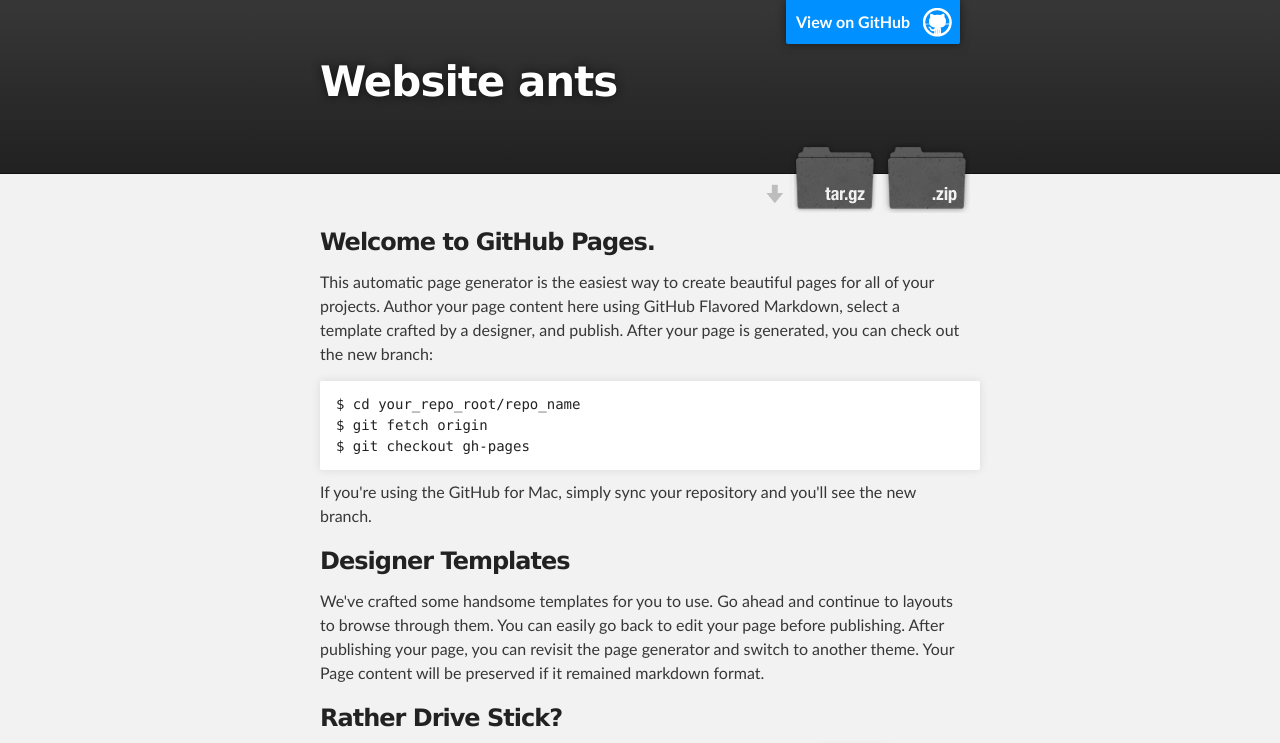
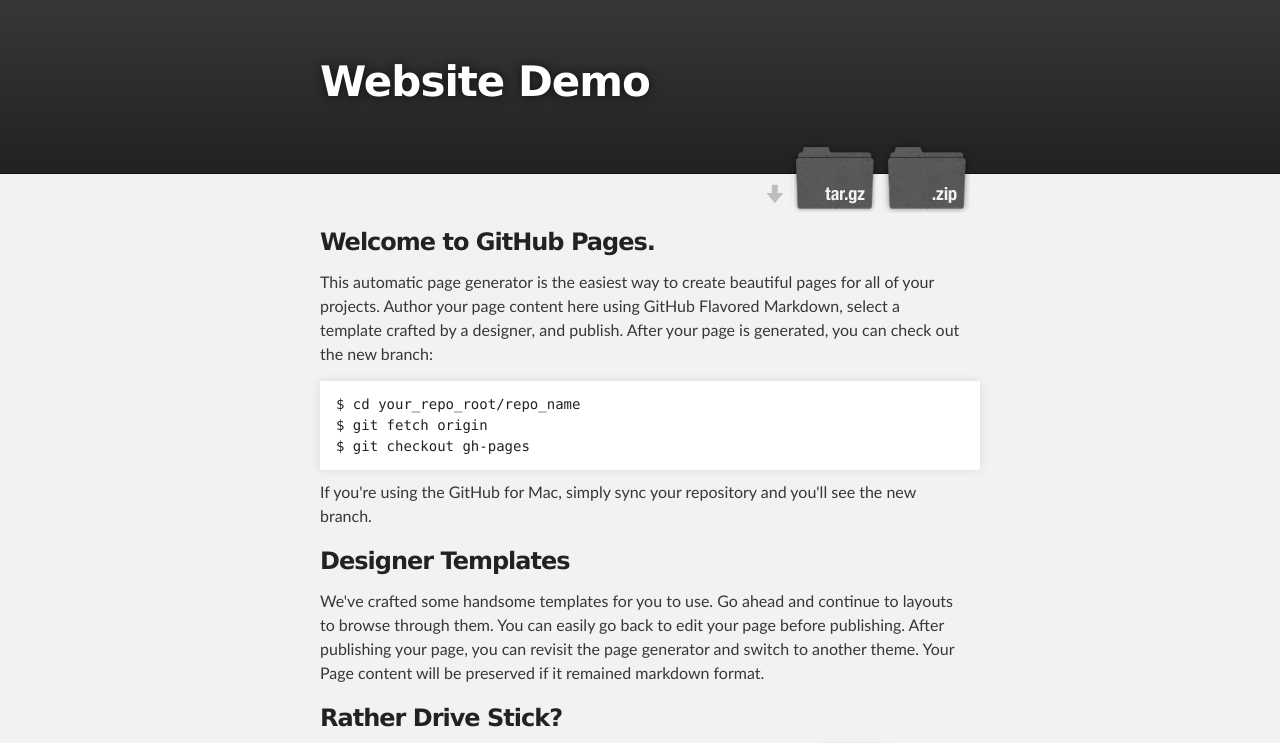
Before and after one commit to daonguyen1209/website_ants, a plain HTML site: page index.html in a window 1280 px wide. Shown: the top 743 px of the page. Drawn offline with Linux system fonts and the light colour scheme.

Commit message:
Update index.html

```diff
--- a/index.html
+++ b/index.html
@@ -16,9 +16,7 @@
     <!-- HEADER -->
     <div id="header_wrap" class="outer">
         <header class="inner">
-          <a id="forkme_banner" href="https://github.com/daonguyen1209/website_ants">View on GitHub</a>
-
-          <h1 id="project_title">Website ants</h1>
+          <h1 id="project_title">Website Demo</h1>
           <h2 id="project_tagline"></h2>
 
             <section id="downloads">
```
